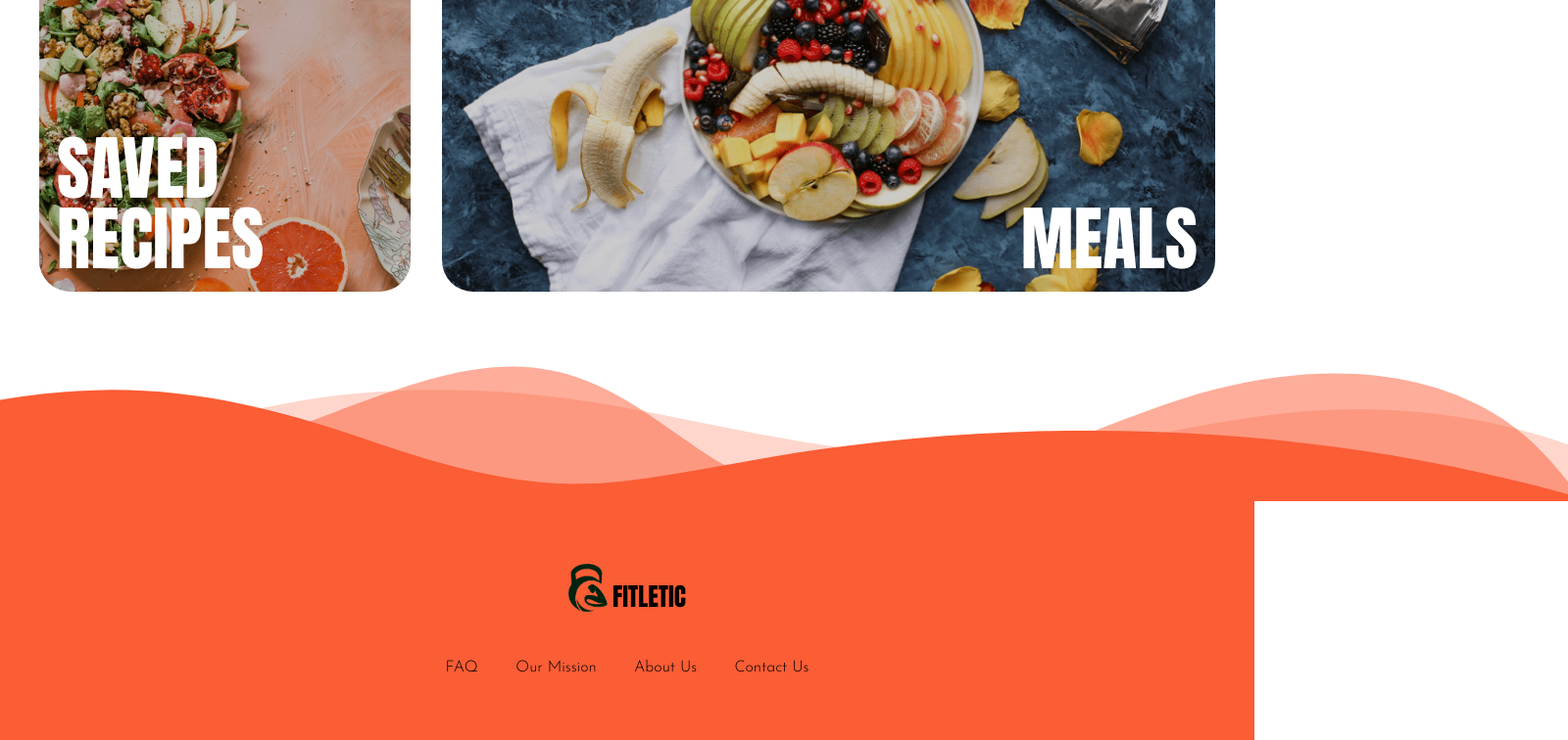
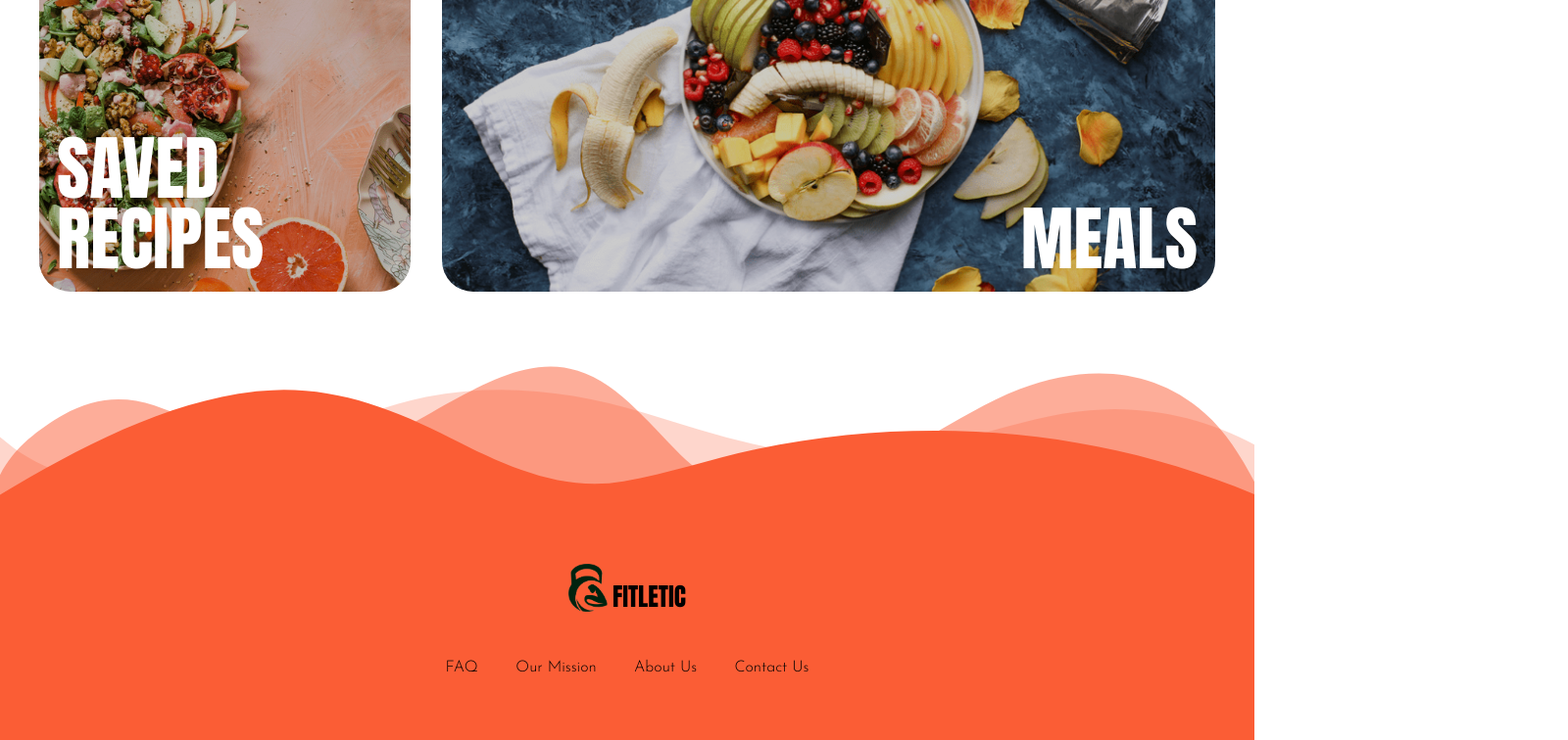
Before and after one commit to jling1234/Fitletic, a React (Vite) app in the folder react/: page / in a window 1280 px wide. Shown: the part 1627-2383 px from the top of the page at 98% size, 1600 px wide, since content can reach past the window. Built offline with nearby package versions, Linux system fonts and the light colour scheme.

Commit message:
Fix horizontal scroll on Chrome

```diff
--- a/react/src/Homepage/Homepage.css
+++ b/react/src/Homepage/Homepage.css
@@ -306,16 +306,9 @@
   text-align: end;
 }
 
-.custom-shape-divider-wrapper {
-  display: flex;
-  justify-content: center;
-}
-
 .custom-shape-divider-footer {
-  flex-shrink: 0;
-  width: max(1920px, 100lvw);
+  width: 100%;
   overflow: hidden;
-  line-height: 0;
   transform: rotate(180deg);
 }
 
--- a/react/src/Homepage/Homepage.jsx
+++ b/react/src/Homepage/Homepage.jsx
@@ -149,7 +149,6 @@ function Footer() {
 
 function FooterWaveDivider() {
   return (
-    <div className="custom-shape-divider-wrapper">
     <div className="custom-shape-divider-footer">
       <svg
         data-name="Layer 1"
@@ -172,7 +171,6 @@ function FooterWaveDivider() {
           className="shape-fill"
         ></path>
       </svg>
-      </div>
     </div>
   );
 }
```
Lines whose indentation alone changed are shown as unchanged.
